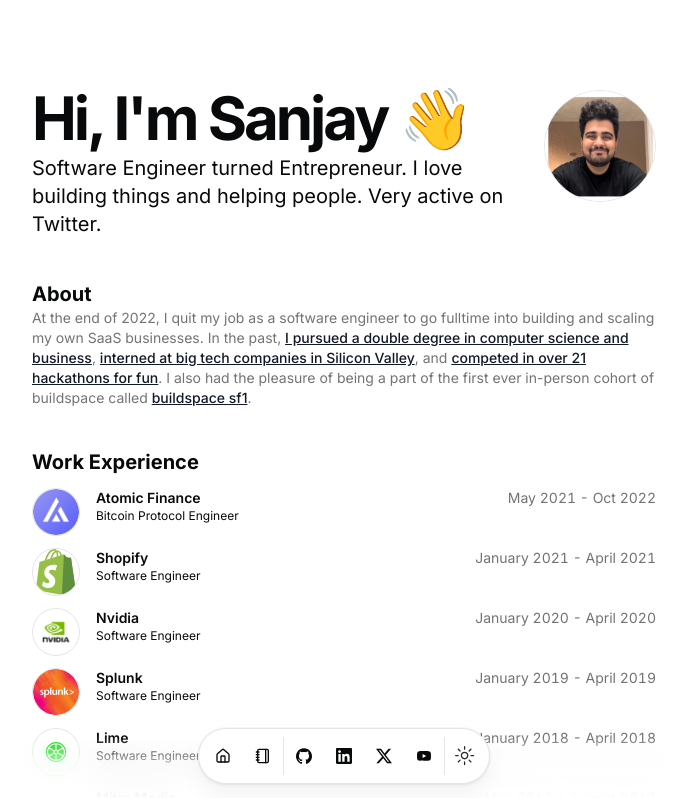
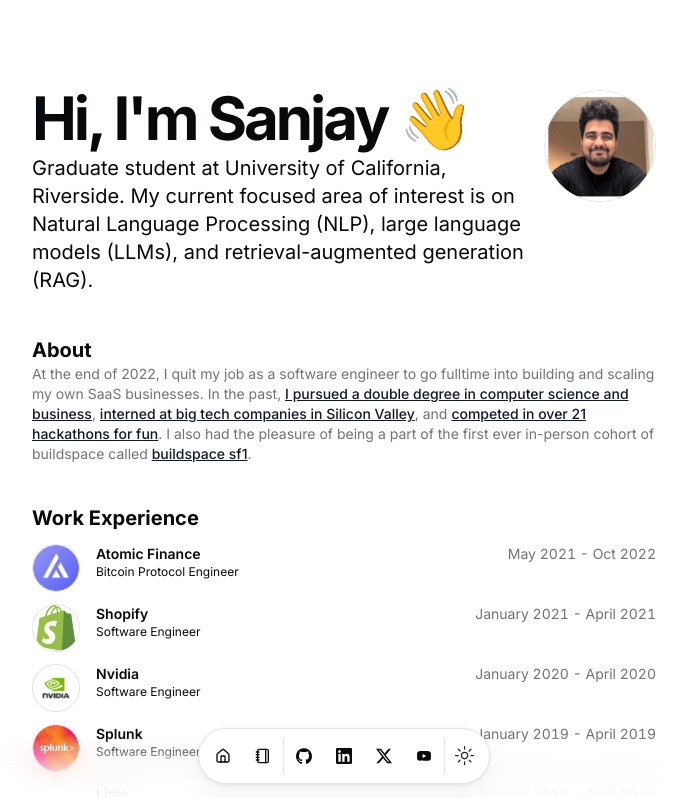
Before and after one commit to Sanjay1S/SanjaySrinivasa.github.io, a Next.js app: page / in a window 1280 px wide. Shown: the top 798 px of the page, without its empty margins (296-983 px from the left). Built offline with nearby package versions, Linux system fonts and the light colour scheme.

Commit message:
add-description

```diff
--- a/src/data/resume.tsx
+++ b/src/data/resume.tsx
@@ -3,12 +3,12 @@ import { HomeIcon, NotebookIcon } from "lucide-react";
 
 export const DATA = {
   name: "Sanjay Srinivasa",
-  initials: "DV",
+  initials: "SS",
   url: "https://sanjay1s.github.io",
-  location: "San Francisco, CA",
-  locationLink: "https://www.google.com/maps/place/sanfrancisco",
+  location: "Riverside, CA",
+  locationLink: "https://www.google.com/maps/place/Riverside",
   description:
-    "Software Engineer turned Entrepreneur. I love building things and helping people. Very active on Twitter.",
+    "Graduate student at University of California, Riverside. My current focused area of interest is on Natural Language Processing (NLP), large language models (LLMs), and retrieval-augmented generation (RAG).",
   summary:
     "At the end of 2022, I quit my job as a software engineer to go fulltime into building and scaling my own SaaS businesses. In the past, [I pursued a double degree in computer science and business](/#education), [interned at big tech companies in Silicon Valley](https://www.youtube.com/watch?v=d-LJ2e5qKdE), and [competed in over 21 hackathons for fun](/#hackathons). I also had the pleasure of being a part of the first ever in-person cohort of buildspace called [buildspace sf1](https://buildspace.so/sf1).",
   avatarUrl: "me.png",
```
